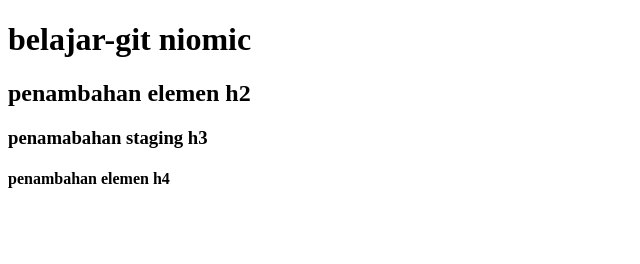
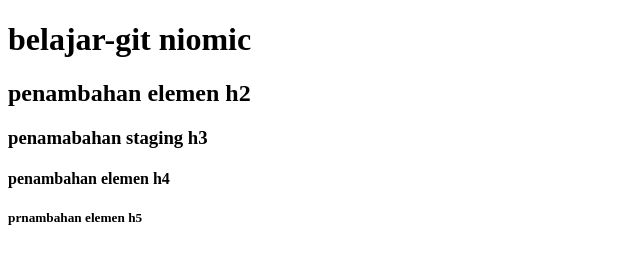
Before and after one commit to ardisahbani260595/belajar-niomic, a plain HTML site: page index.html in a window 1280 px wide. Shown: the whole page, without its empty margins (0-640 px from the left). Drawn offline with Linux system fonts and the light colour scheme.

Commit message:
penambahan elemen h5

```diff
--- a/index.html
+++ b/index.html
@@ -11,5 +11,6 @@
   <h2>penambahan elemen h2</h2>
   <h3>penamabahan staging h3</h3>
   <h4>penambahan elemen h4</h4>
+  <h5>prnambahan elemen h5</h5>
 </body>
 </html>
```
